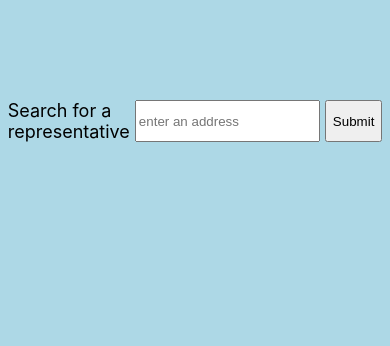
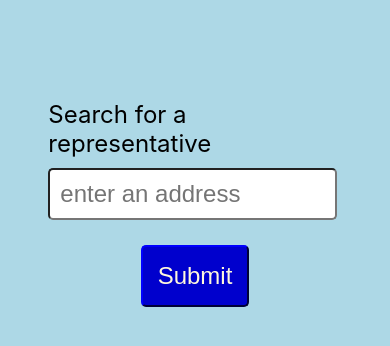
Before and after one commit to RexStrider/Civic-Initiative, a React (Create React App) app in the folder client/: page / in a window 390 px wide. Shown: the top 346 px of the page. Built offline with nearby package versions, Linux system fonts and the light colour scheme.

Commit message:
updated search bar styling, mobile friendly, larger font, ect

```diff
--- a/client/src/components/SearchBar/SearchBar.css
+++ b/client/src/components/SearchBar/SearchBar.css
@@ -1,11 +1,71 @@
 .search-bar {
     display: flex;
-    justify-content: center;
+    flex-direction: column;
+    /* justify-content: space-around; */
 
     margin-top: 100px;
     margin-bottom: 50px;
+    margin-left: 10%;
+    margin-right: 10%;
+
+    font-size: 24px;
 }
 
-.search-bar label, .search-bar input {
+.search-bar label {
+    align-self: center;
+    margin-bottom: 10px;
+}
+
+.search-bar section {
+    display: flex;
+}
+
+.search-bar input, .search-bar button {
+    font-size: 18px;
+    border-radius: 5px;
+}
+
+.search-bar input {
+    flex-grow: 2;
     margin-right: 5px;
+    padding: 5px;
 }
+
+.search-bar button {
+    cursor: pointer;
+    color: cornsilk;
+    background-color: mediumblue;
+    border-top-color: blue;
+    border-left-color: blue;
+    border-right-color: darkblue;
+    border-bottom-color: darkblue;
+}
+
+.search-bar button:active {
+    background-color: darkblue;
+}
+
+@media (min-width: 1060px) {
+    .search-bar {
+        margin-left: 20%;
+        margin-right: 20%;
+    }
+}
+
+@media (max-width: 1060px) {
+    .search-bar section {
+        flex-direction: column;
+    }
+
+    .search-bar input {
+        font-size: 24px;
+        padding: 10px;
+        margin-bottom: 25px;
+    }
+
+    .search-bar button {
+        align-self: center;
+        padding: 15px;
+        font-size: 24px;
+    }
+}
--- a/client/src/components/SearchBar/index.js
+++ b/client/src/components/SearchBar/index.js
@@ -7,6 +7,7 @@ class SearchBar extends Component {
         return (
             <section className='search-bar'>
                 <label>Search for a representative </label>
+                <section>
                     <input
                     name='address'
                     value={this.props.address}
@@ -19,6 +20,7 @@ class SearchBar extends Component {
                         Submit
                     </button>
                 </section>
+            </section>
         );
     }
 }
```
Lines whose indentation alone changed are shown as unchanged.
